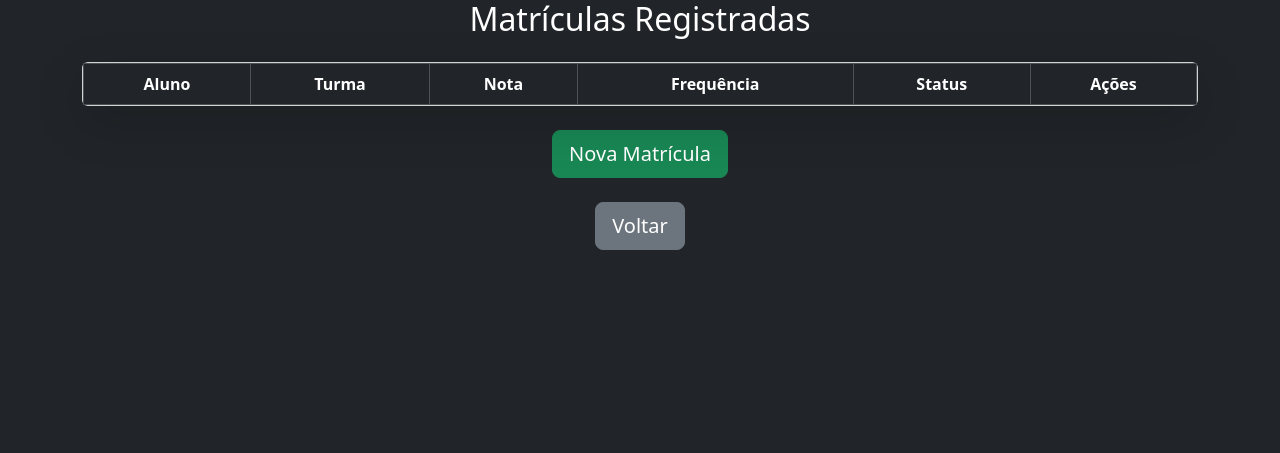
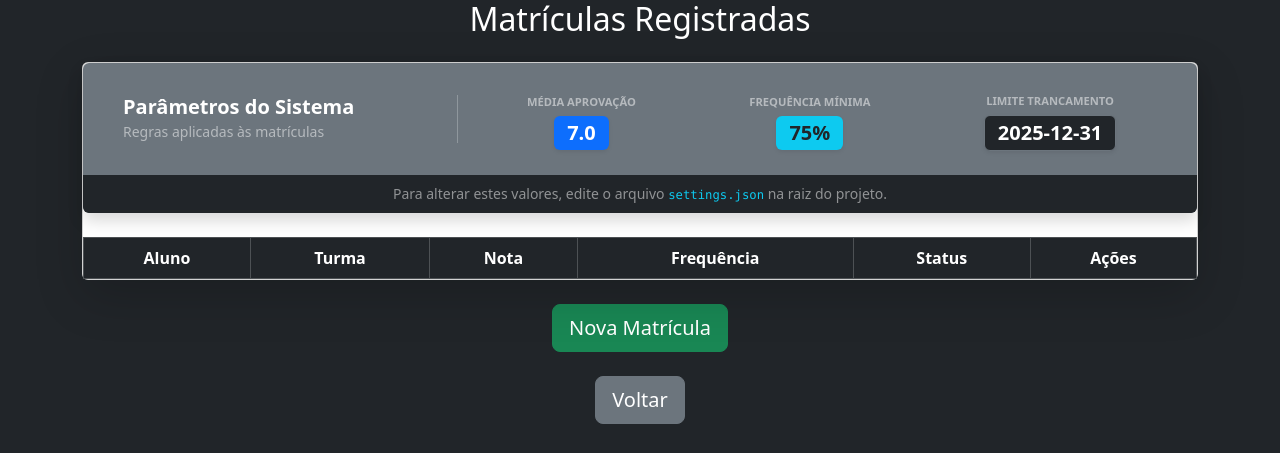
Before and after one commit to LeoncioFerreira/Gerenciador-de-Cursos-e-Alunos, a Flask app: page /matriculas/ in a window 1280 px wide. Shown: the top 453 px of the page. Run offline with Flask 3, Linux system fonts and the light colour scheme; lists and menus that the app fills with data are empty; some libraries are stand-ins or nearby versions.

Commit message:
Ajusta a interface com melhorias e ajustes finais

```diff
--- a/routes/matriculas_routes.py
+++ b/routes/matriculas_routes.py
@@ -1,5 +1,6 @@
 from flask import Blueprint, render_template, request, redirect
 from src.infra.persistencia import carregar_alunos, carregar_turmas, carregar_matriculas
+from src.infra import config
 from src.services.matricula_service import (
     servico_criar_matricula,
     servico_atualizar_nota,
@@ -25,7 +26,7 @@
 
 @matriculas_bp.route("/")
 def listar():
-    return render_template("matriculas/matriculas.html", matriculas=carregar_matriculas(),alunos=carregar_alunos())
+    return render_template("matriculas/matriculas.html", matriculas=carregar_matriculas(),alunos=carregar_alunos(),config=config)
 
 @matriculas_bp.route("/cadastrar", methods=["GET", "POST"])
 def cadastrar():
--- a/templates/matriculas/matriculas.html
+++ b/templates/matriculas/matriculas.html
@@ -1,5 +1,56 @@
 {% extends "tabela_padrao.html" %} {% block title %}Matrículas{% endblock %} {%
 block titulo_tabela %}Matrículas Registradas{% endblock %} {% block cabecalho %}
+<div class="card bg-secondary text-white border-0 shadow mb-4 overflow-hidden">
+  <div class="card-body p-4">
+    <div class="row align-items-center">
+      <!-- Tabela de Parâmetros do Sistema -->
+      <div class="col-md-4 border-end border-light border-opacity-25">
+        <div class="d-flex align-items-center">
+          <div class="fs-1 me-3 text-info"></div>
+          <div>
+            <h5 class="fw-bold mb-0">Parâmetros do Sistema</h5>
+            <small class="text-white-50">Regras aplicadas às matrículas</small>
+          </div>
+        </div>
+      </div>
+
+      <div class="col-md-8">
+        <div class="d-flex justify-content-around align-items-center text-center">
+
+          <div>
+            <small class="text-uppercase text-white-50 fw-bold" style="font-size: 0.7rem;">Média Aprovação</small>
+            <div class="mt-1">
+              <span class="badge bg-primary fs-5 shadow-sm">{{ config.nota_minima_aprovacao }}</span>
+            </div>
+          </div>
+
+          <div>
+            <small class="text-uppercase text-white-50 fw-bold" style="font-size: 0.7rem;">Frequência Mínima</small>
+            <div class="mt-1">
+              <span class="badge bg-info text-dark fs-5 shadow-sm">{{ config.frequencia_minima }}%</span>
+            </div>
+          </div>
+
+          <div>
+            <small class="text-uppercase text-white-50 fw-bold" style="font-size: 0.7rem;">Limite Trancamento</small>
+            <div class="mt-1">
+              <span class="badge bg-dark border border-secondary fs-5 shadow-sm">{{ config.data_limite_trancamento }}</span>
+            </div>
+          </div>
+
+        </div>
+      </div>
+    </div>
+  </div>
+
+  <div class="card-footer bg-dark border-0 py-2">
+    <small class="text-white-50 d-block text-center">
+      Para alterar estes valores, edite o arquivo <code class="text-info">settings.json</code> na raiz do projeto.
+    </small>
+  </div>
+</div>
+
+<!-- Tabela para listar matriculas-->
 <th>Aluno</th>
 <th>Turma</th>
 <th>Nota</th>
```
Also changed, not shown: routes/alunos_routes.py (+13 -16 lines).
